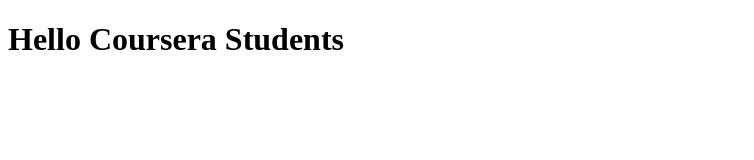
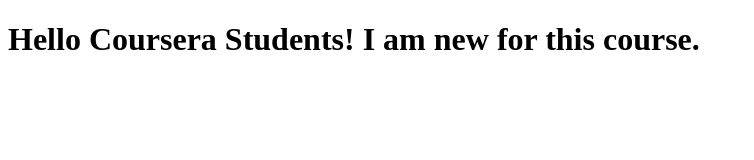
Before and after one commit to WilliamVo2/coursera-test, a plain HTML site: page index.html in a window 1280 px wide. Shown: the whole page, without its empty margins (0-754 px from the left). Drawn offline with Linux system fonts and the light colour scheme.

Commit message:
add message.

```diff
--- a/index.html
+++ b/index.html
@@ -5,7 +5,7 @@
     <title>Coursera Test</title>
   </head>
   <body>
-    <h1>Hello Coursera Students</h1>
+    <h1>Hello Coursera Students! I am new for this course.</h1>
 
   </body>
 </html>
```
